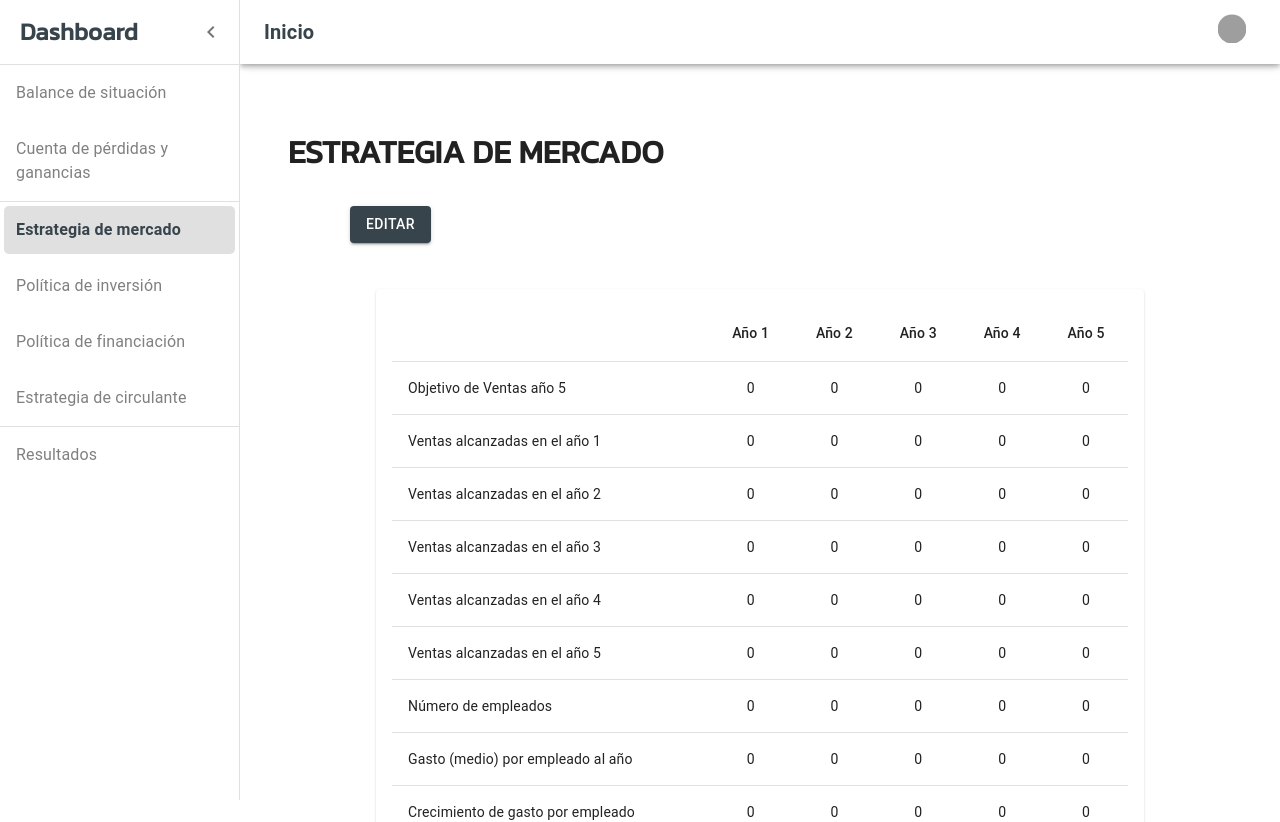
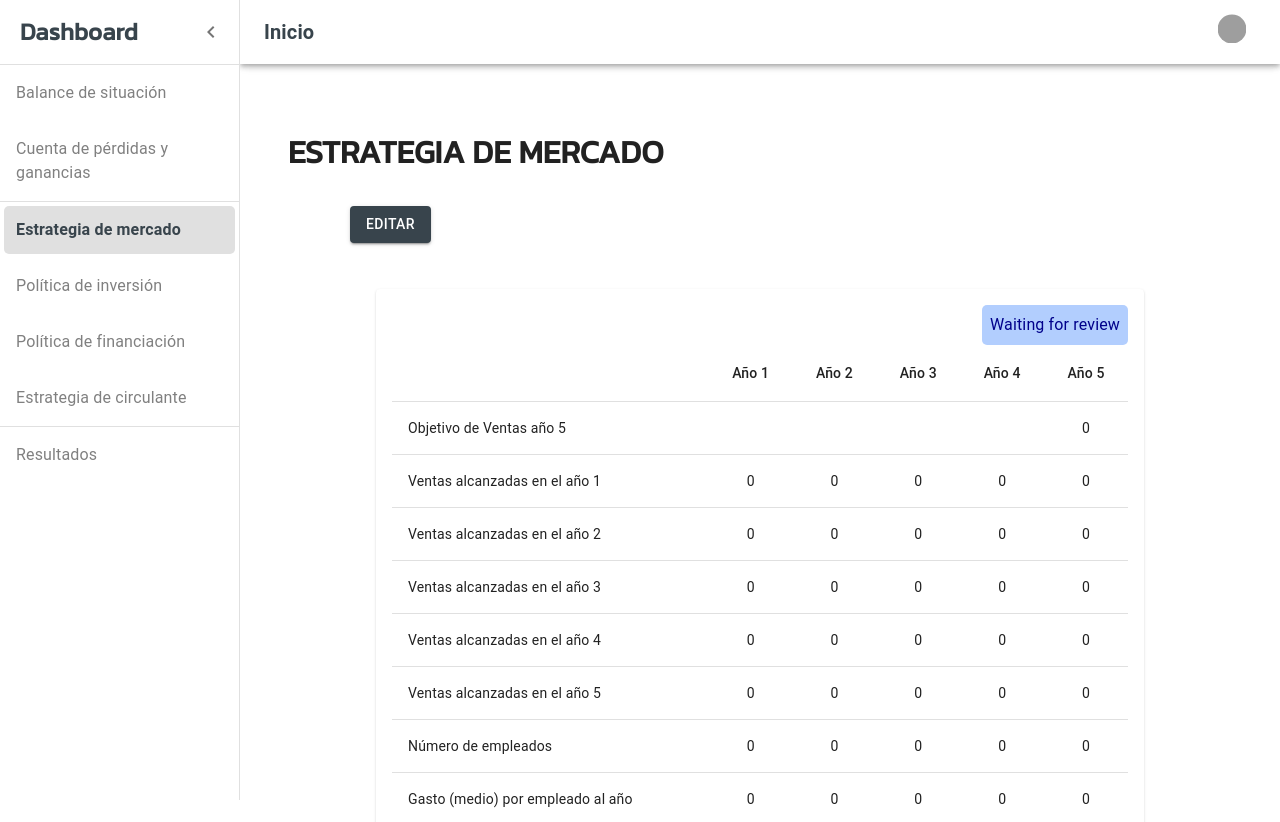
Before and after one commit to feljimgon1/felix-jimenez-naharro, a React (Create React App) app in the folder client/: page /dashboard/estrategia-mercado in a window 1280 px wide. Shown: the top 822 px of the page. Built offline with nearby package versions, Linux system fonts and the light colour scheme; grey boxes are pictures that could not be loaded.

Commit message:
[Estrategia Mercado] Refactorizada y añadido el estatus

```diff
--- a/client/src/components/tables/estrategia-mercado/EstrategiaMercadoTable.jsx
+++ /dev/null
@@ -1,56 +0,0 @@
-import React from 'react'
-import { Button, Paper, Table, TableBody, TableCell, TableHead, TableRow } from '@mui/material'
-import './EstrategiaMercadoTable.scss'
-import EstrategiaMercadoForm from '../../modals/estrategia-mercado/EstrategiaMercadoForm';
-import { estrategiaMercadoData as rows } from '../../../data/estrategia-mercado/ESTRATEGIA_MERCADO_DATA';
-
-export default function EstrategiaMercadoTable() {
-
-  const [open, setOpen] = React.useState(false);
-
-  const handleClickOpen = () => {
-    setOpen(true);
-  };
-
-  return (
-    <>
-      <EstrategiaMercadoForm open={open} setOpen={setOpen} />
-      <div className="actions-container">
-        <Button variant='contained' className='btn-edit' onClick={handleClickOpen}>Editar</Button>
-      </div>
-      <div className="estrategia-mercado-tables-container">
-        <Paper sx={{ overflow: "auto" }} className='table-container'>
-          <Table>
-            <TableHead>
-              <TableRow>
-                <TableCell align="center"></TableCell>
-                <TableCell align="center">Año 1</TableCell>
-                <TableCell align="center">Año 2</TableCell>
-                <TableCell align="center">Año 3</TableCell>
-                <TableCell align="center">Año 4</TableCell>
-                <TableCell align="center">Año 5</TableCell>
-              </TableRow>
-            </TableHead>
-            <TableBody>
-              {rows.map((row) => (
-                <TableRow
-                  key={row.name}
-                  sx={{ '&:last-child td, &:last-child th': { border: 0 } }}
-                >
-                  <TableCell component="th" scope="row" className={row.composed === true ? 'composed-item' : ''}>
-                    {row.name}
-                  </TableCell>
-                  <TableCell align="center">{row.value[0]}</TableCell>
-                  <TableCell align="center">{row.value[1]}</TableCell>
-                  <TableCell align="center">{row.value[2]}</TableCell>
-                  <TableCell align="center">{row.value[3]}</TableCell>
-                  <TableCell align="center">{row.value[4]}</TableCell>
-                </TableRow>
-              ))}
-            </TableBody>
-          </Table>
-        </Paper>
-      </div>
-    </>
-  )
-}
--- /dev/null
+++ b/client/src/components/tables/previsional/PrevisionalTable.jsx
@@ -0,0 +1,48 @@
+import React from 'react'
+import './PrevisionalTable.scss'
+import { Paper, Table, TableBody, TableCell, TableHead, TableRow } from '@mui/material'
+
+export default function PrevisionalTable({ rows, status }) {
+    return (
+        <div className="estrategia-mercado-tables-container">
+            <Paper sx={{ overflow: "auto" }} className='table-container'>
+                <div id="review-status" className='review-status'>
+                    <div className={`
+                ${status === 'Waiting for review' ? 'review-waiting' : ''}
+                ${status === 'Review in progress' ? 'review-in-progress' : ''}
+                ${status === 'Review finished' ? 'review-finished' : ''}
+                `}>{status}</div>
+                </div>
+                <Table>
+                    <TableHead>
+                        <TableRow>
+                            <TableCell align="center"></TableCell>
+                            <TableCell align="center">Año 1</TableCell>
+                            <TableCell align="center">Año 2</TableCell>
+                            <TableCell align="center">Año 3</TableCell>
+                            <TableCell align="center">Año 4</TableCell>
+                            <TableCell align="center">Año 5</TableCell>
+                        </TableRow>
+                    </TableHead>
+                    <TableBody>
+                        {rows.map((row) => (
+                            <TableRow
+                                key={row.name}
+                                sx={{ '&:last-child td, &:last-child th': { border: 0 } }}
+                            >
+                                <TableCell component="th" scope="row" className={row.composed === true ? 'composed-item' : ''}>
+                                    {row.name}
+                                </TableCell>
+                                <TableCell align="center">{row.value[0]}</TableCell>
+                                <TableCell align="center">{row.value[1]}</TableCell>
+                                <TableCell align="center">{row.value[2]}</TableCell>
+                                <TableCell align="center">{row.value[3]}</TableCell>
+                                <TableCell align="center">{row.value[4]}</TableCell>
+                            </TableRow>
+                        ))}
+                    </TableBody>
+                </Table>
+            </Paper>
+        </div>
+    )
+}
--- /dev/null
+++ b/client/src/components/tables/previsional/PrevisionalTable.scss
@@ -0,0 +1,4 @@
+.table-container {
+  box-shadow: rgba(0, 0, 0, 0.35) 0px 5px 15px;
+
+}
--- a/client/src/components/tables/situacion/SituationTable.jsx
+++ b/client/src/components/tables/situacion/SituationTable.jsx
@@ -2,7 +2,7 @@ import React from 'react'
 import { Table, TableBody, TableCell, TableRow } from '@mui/material'
 import './SituationTable.scss';
 
-export default function SituationTable({ data, handleClickOpen, flag, status }) {
+export default function SituationTable({ data, status }) {
     return (
         <div className='table-container'>
             <div id="review-status" className='review-status'>
--- a/client/src/components/welcome/welcomeHeader/WelcomeHeader.jsx
+++ b/client/src/components/welcome/welcomeHeader/WelcomeHeader.jsx
@@ -1,6 +1,7 @@
 import React from 'react'
 import { Link } from 'react-router-dom'
 import './WelcomeHeader.scss'
+import { Button } from '@mui/material';
 
 export default function WelcomeHeader() {
   return (
@@ -12,6 +13,7 @@ export default function WelcomeHeader() {
         <div className="getting-started-actions">
           <Link to="register"><button className='btn-home' id="btn-start">Comenzar</button></Link>
           <Link><button className='btn-home' id="btn-info">Más información</button></Link>
+          <Link to="dashboard"><Button variant='filled' className='btn-home' id="btn-info">Tablas</Button></Link>
         </div>
       </div>
     </div>
--- a/client/src/data/cuenta-perdidas-ganancias/CUENTA_PERDIDAS_GANANCIAS_DATA.jsx
+++ b/client/src/data/cuenta-perdidas-ganancias/CUENTA_PERDIDAS_GANANCIAS_DATA.jsx
@@ -21,6 +21,8 @@ const cuentaPerdidasGanancias = [
     { name: 'Resultado del ejercicio', value: 0, composed: true },
 ];
 
+const status = 'Waiting for review'
+
 module.exports = {
-    cuentaPerdidasGanancias
+    cuentaPerdidasGanancias, status
 }
--- a/client/src/data/estrategia-mercado/ESTRATEGIA_MERCADO_DATA.jsx
+++ b/client/src/data/estrategia-mercado/ESTRATEGIA_MERCADO_DATA.jsx
@@ -1,5 +1,6 @@
 const estrategiaMercadoData = [
-    { name: 'Objetivo de Ventas año 5', value: [0, 0, 0, 0, 0] },
+  // eslint-disable-next-line no-sparse-arrays
+  { name: 'Objetivo de Ventas año 5', value: [, , , , 0] },
   { name: 'Ventas alcanzadas en el año 1', value: [0, 0, 0, 0, 0] },
   { name: 'Ventas alcanzadas en el año 2', value: [0, 0, 0, 0, 0] },
   { name: 'Ventas alcanzadas en el año 3', value: [0, 0, 0, 0, 0] },
@@ -12,6 +13,8 @@ const estrategiaMercadoData = [
   { name: 'Otros gastos de explotación/Ventas', value: [0, 0, 0, 0, 0] },
 ]
 
+const status = 'Waiting for review';
+
 module.exports = {
-    estrategiaMercadoData
+  estrategiaMercadoData, status
 }
--- a/client/src/pages/tables/cuenta-perdidas-ganancias/CuentaPerdidasGanancias.jsx
+++ b/client/src/pages/tables/cuenta-perdidas-ganancias/CuentaPerdidasGanancias.jsx
@@ -3,7 +3,7 @@ import ActionsTable from '../../../components/actions/ActionsTable';
 import CuentaPerdidasGananciasForm from '../../../components/modals/cuenta-perdidas-ganancias/CuentaPerdidasGananciasForm';
 import SituationTable from '../../../components/tables/situacion/SituationTable';
 import './CuentaPerdidasGanancias.scss';
-import { cuentaPerdidasGanancias as rows } from '../../../data/cuenta-perdidas-ganancias/CUENTA_PERDIDAS_GANANCIAS_DATA';
+import { cuentaPerdidasGanancias as rows, status } from '../../../data/cuenta-perdidas-ganancias/CUENTA_PERDIDAS_GANANCIAS_DATA';
 
 export default function CuentaPerdidasGanancias() {
 
@@ -19,7 +19,7 @@ export default function CuentaPerdidasGanancias() {
       <div className="cuenta-perdidas-ganancias-table">
         <CuentaPerdidasGananciasForm open={open} setOpen={setOpen} />
         <ActionsTable handleClickOpen={handleClickOpen}></ActionsTable>
-        <SituationTable data={rows}></SituationTable>
+        <SituationTable data={rows} status={status}></SituationTable>
       </div>
     </div>
   )
--- a/client/src/pages/tables/estrategia-mercado/EstrategiaMercado.jsx
+++ b/client/src/pages/tables/estrategia-mercado/EstrategiaMercado.jsx
@@ -1,14 +1,25 @@
 import React from 'react'
 import './EstrategiaMercado.scss'
-import EstrategiaMercadoTable from '../../../components/tables/estrategia-mercado/EstrategiaMercadoTable'
+import EstrategiaMercadoForm from '../../../components/modals/estrategia-mercado/EstrategiaMercadoForm'
+import ActionsTable from '../../../components/actions/ActionsTable';
+import PrevisionalTable from '../../../components/tables/previsional/PrevisionalTable';
+import { estrategiaMercadoData as rows, status } from '../../../data/estrategia-mercado/ESTRATEGIA_MERCADO_DATA';
 
 export default function EstrategiaMercado() {
+
+  const [open, setOpen] = React.useState(false);
+
+  const handleClickOpen = () => {
+    setOpen(true);
+  };
 
   return (
     <div className='estrategia-mercado-container'>
       <div className="estrategia-mercado-title">Estrategia de mercado</div>
       <div className="estrategia-mercado-table">
-        <EstrategiaMercadoTable/>
+        <EstrategiaMercadoForm open={open} setOpen={setOpen} />
+        <ActionsTable handleClickOpen={handleClickOpen}></ActionsTable>
+        <PrevisionalTable rows={rows} status={status}></PrevisionalTable>
       </div>
     </div>
   )
```
Also changed, not shown: client/src/components/tables/estrategia-mercado/EstrategiaMercadoTable.scss (deleted, +0 -53 lines). Lines whose indentation alone changed are shown as unchanged.
